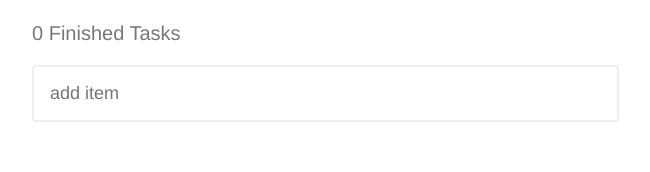
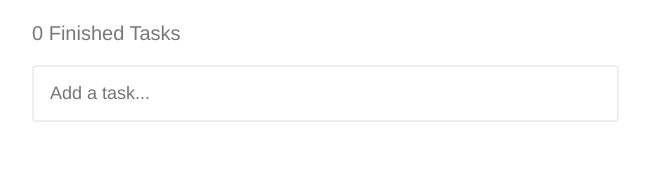
Before and after one commit to narulakeshav/react-checklist, a React (Create React App) app: page / in a window 1280 px wide. Shown: the part 125-297 px from the top of the page, without its empty margins (318-968 px from the left). Built offline with nearby package versions, Linux system fonts and the light colour scheme.

Commit message:
Update placeholder

```diff
--- a/src/components/AddItemBox.js
+++ b/src/components/AddItemBox.js
@@ -6,7 +6,7 @@ class AddItemBox extends Component {
         // We use bind(this) to bind the event with the action
         return (
             <div className='AddItemBox'>
-                <input type='text' placeholder='add item' onKeyPress={this.onInputEnter.bind(this)}/>
+                <input type='text' placeholder='Add a task...' onKeyPress={this.onInputEnter.bind(this)}/>
             </div>
         )
     }
```
